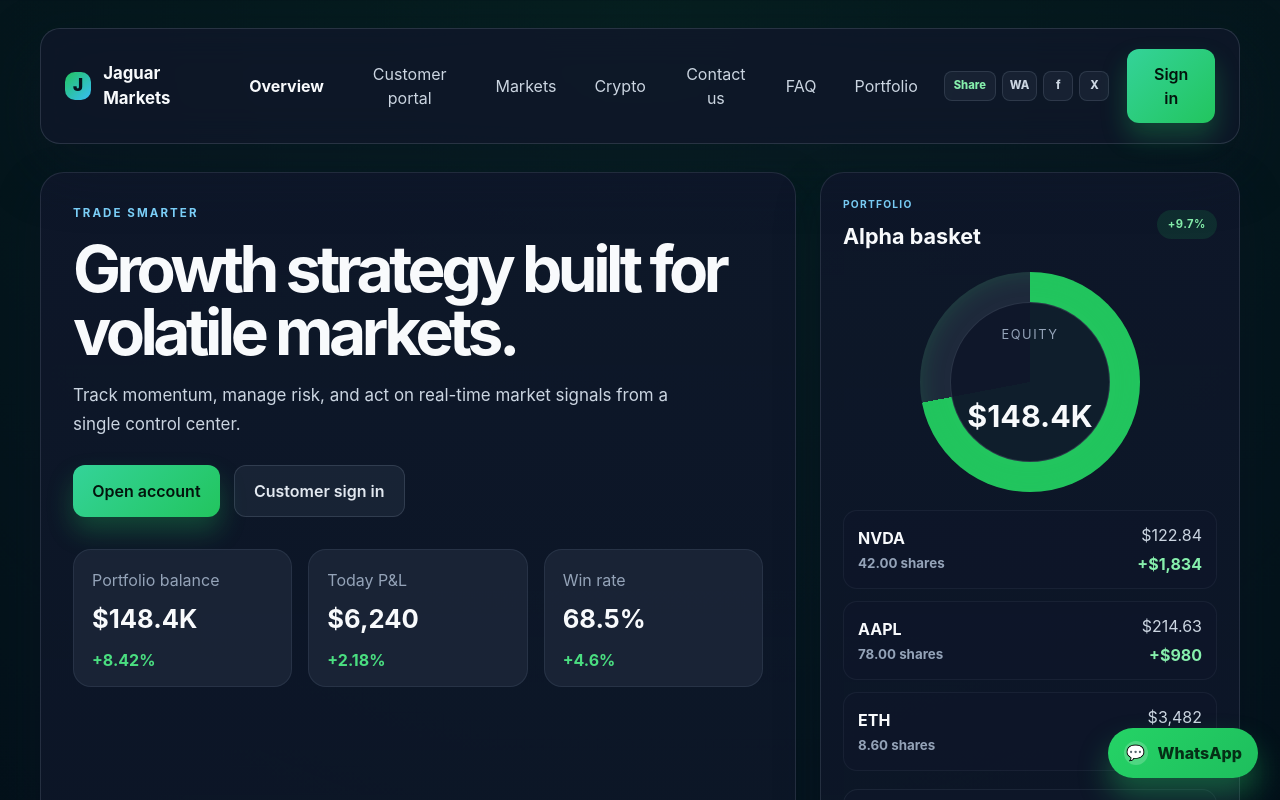
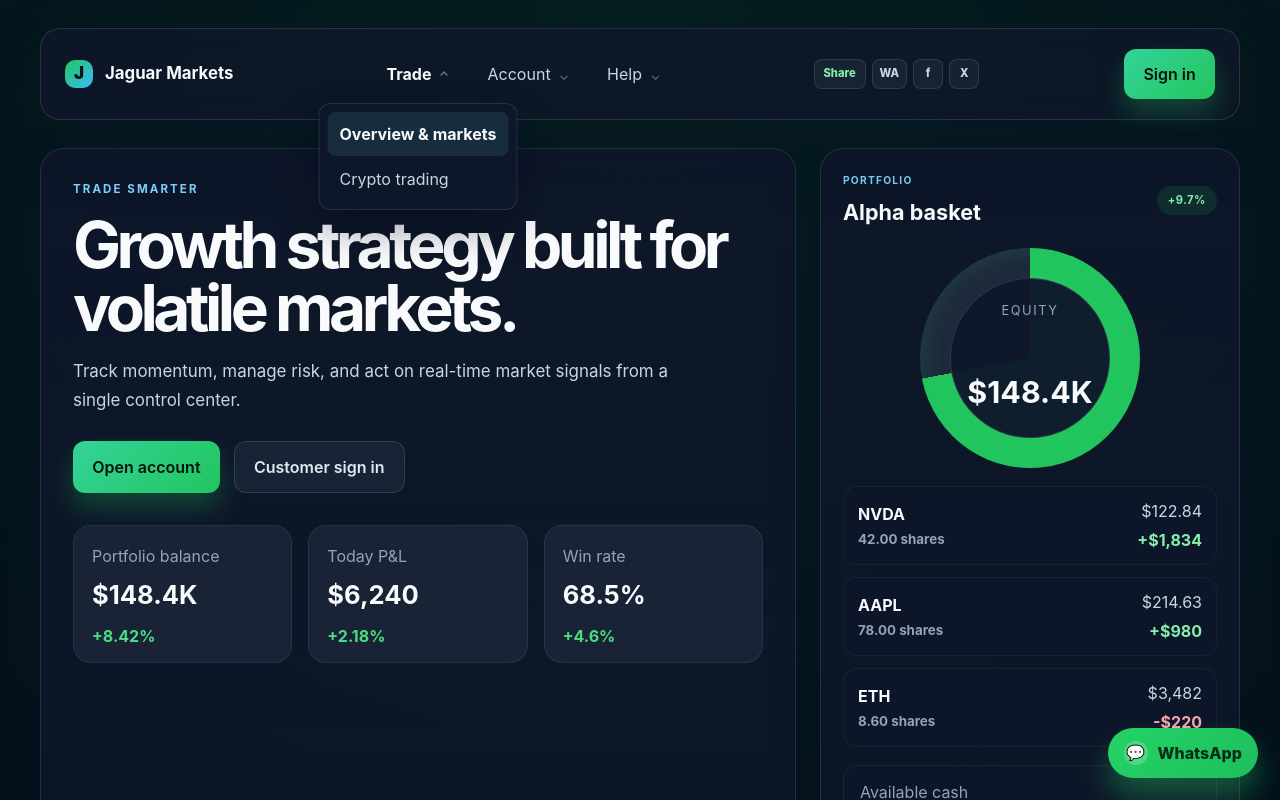
Before and after one commit to ronloy255-oss/ugtrading, a React (Vite) app: page / in a window 1280 px wide. Shown: the top 800 px of the page. Built offline with nearby package versions, Linux system fonts and the light colour scheme.

Commit message:
Organize navigation into dropdown menus

```diff
--- a/src/App.css
+++ b/src/App.css
@@ -55,6 +55,58 @@
   display: inline-flex;
   align-items: center;
   gap: 22px;
+}
+
+.nav-dropdown {
+  position: relative;
+}
+
+.nav-dropdown summary {
+  list-style: none;
+}
+
+.nav-dropdown summary::-webkit-details-marker {
+  display: none;
+}
+
+.nav-dropdown summary span {
+  display: inline-block;
+  margin-left: 4px;
+  color: #64748b;
+  font-size: 0.8rem;
+  transition: transform 0.2s ease;
+}
+
+.nav-dropdown[open] summary span {
+  transform: rotate(180deg);
+}
+
+.nav-dropdown-menu {
+  position: absolute;
+  z-index: 10;
+  top: calc(100% + 12px);
+  left: 50%;
+  min-width: 190px;
+  padding: 8px;
+  transform: translateX(-50%);
+  border: 1px solid rgba(148, 163, 184, 0.18);
+  border-radius: 12px;
+  background: rgba(15, 23, 42, 0.98);
+  box-shadow: 0 18px 38px rgba(2, 6, 23, 0.38);
+}
+
+.nav-dropdown-menu .nav-link {
+  display: block;
+  width: 100%;
+  padding: 0.65rem 0.75rem;
+  border-radius: 8px;
+  text-align: left;
+  white-space: nowrap;
+}
+
+.nav-dropdown-menu .nav-link:hover,
+.nav-dropdown-menu .nav-link.active {
+  background: rgba(103, 232, 249, 0.1);
 }
 
 .share-actions {
@@ -1947,6 +1999,11 @@ a.secondary-button {
     flex-wrap: wrap;
   }
 
+  .nav-dropdown-menu {
+    left: 0;
+    transform: none;
+  }
+
   .share-actions {
     align-self: flex-start;
   }
--- a/src/App.jsx
+++ b/src/App.jsx
@@ -852,53 +852,30 @@ function App() {
         </div>
 
         <nav className="nav" aria-label="Main navigation">
-          <button
-            type="button"
-            className={currentView === 'operator' ? 'nav-link active' : 'nav-link'}
-            onClick={() => setCurrentView('operator')}
-          >
-            Overview
-          </button>
-          <button
-            type="button"
-            className={currentView === 'customer' ? 'nav-link active' : 'nav-link'}
-            onClick={() => {
-              if (!isLoggedIn) {
-                setShowLoginModal(true)
-                return
-              }
-              setCurrentView('customer')
-            }}
-          >
-            Customer portal
-          </button>
-          <button type="button" className="nav-link" onClick={() => setCurrentView('operator')}>
-            Markets
-          </button>
-          <button
-            type="button"
-            className={currentView === 'crypto' ? 'nav-link active' : 'nav-link'}
-            onClick={() => setCurrentView('crypto')}
-          >
-            Crypto
-          </button>
-          <button
-            type="button"
-            className={currentView === 'contact' ? 'nav-link active' : 'nav-link'}
-            onClick={() => setCurrentView('contact')}
-          >
-            Contact us
-          </button>
-          <button
-            type="button"
-            className={currentView === 'faq' ? 'nav-link active' : 'nav-link'}
-            onClick={() => setCurrentView('faq')}
-          >
-            FAQ
-          </button>
-          <button type="button" className="nav-link" onClick={() => setCurrentView('customer')}>
-            Portfolio
-          </button>
+          <details className="nav-dropdown" open={currentView === 'operator' || currentView === 'crypto'}>
+            <summary className={currentView === 'operator' || currentView === 'crypto' ? 'nav-link active' : 'nav-link'}>Trade <span aria-hidden="true">⌄</span></summary>
+            <div className="nav-dropdown-menu">
+              <button type="button" className={currentView === 'operator' ? 'nav-link active' : 'nav-link'} onClick={() => setCurrentView('operator')}>Overview & markets</button>
+              <button type="button" className={currentView === 'crypto' ? 'nav-link active' : 'nav-link'} onClick={() => setCurrentView('crypto')}>Crypto trading</button>
+            </div>
+          </details>
+
+          <details className="nav-dropdown" open={currentView === 'customer'}>
+            <summary className={currentView === 'customer' ? 'nav-link active' : 'nav-link'}>Account <span aria-hidden="true">⌄</span></summary>
+            <div className="nav-dropdown-menu">
+              <button type="button" className="nav-link" onClick={() => { if (!isLoggedIn) { setShowLoginModal(true); return }; setCurrentView('customer') }}>Customer portal</button>
+              <button type="button" className="nav-link" onClick={() => { if (!isLoggedIn) { setShowLoginModal(true); return }; setCurrentView('customer'); setCustomerSubView('overview') }}>Portfolio overview</button>
+              <button type="button" className="nav-link" onClick={() => { if (!isLoggedIn) { setShowLoginModal(true); return }; setCurrentView('customer'); setCustomerSubView('details') }}>Account details</button>
+            </div>
+          </details>
+
+          <details className="nav-dropdown" open={currentView === 'contact' || currentView === 'faq'}>
+            <summary className={currentView === 'contact' || currentView === 'faq' ? 'nav-link active' : 'nav-link'}>Help <span aria-hidden="true">⌄</span></summary>
+            <div className="nav-dropdown-menu">
+              <button type="button" className={currentView === 'contact' ? 'nav-link active' : 'nav-link'} onClick={() => setCurrentView('contact')}>Contact us</button>
+              <button type="button" className={currentView === 'faq' ? 'nav-link active' : 'nav-link'} onClick={() => setCurrentView('faq')}>FAQ</button>
+            </div>
+          </details>
         </nav>
 
         <div className="share-actions" aria-label="Share Jaguar Markets">
```
